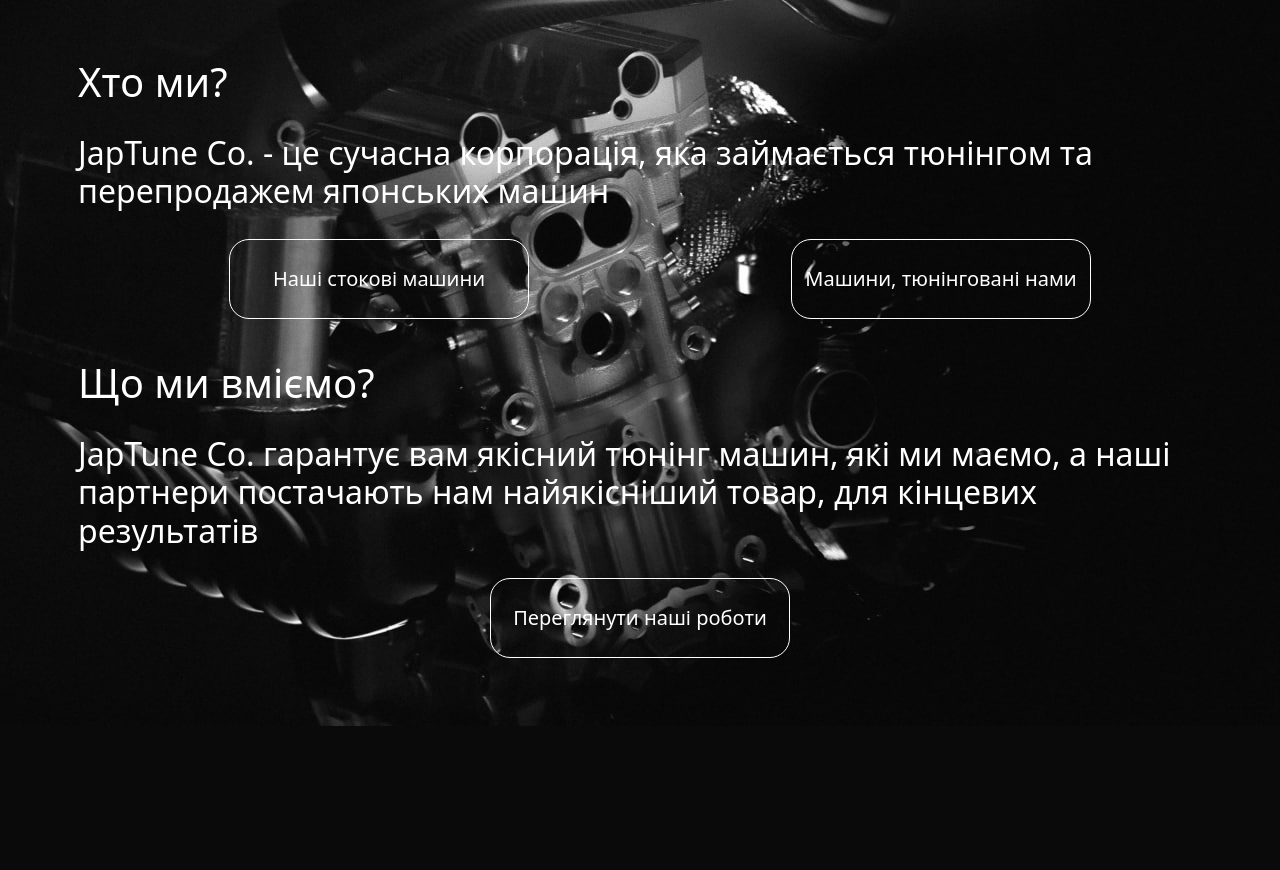
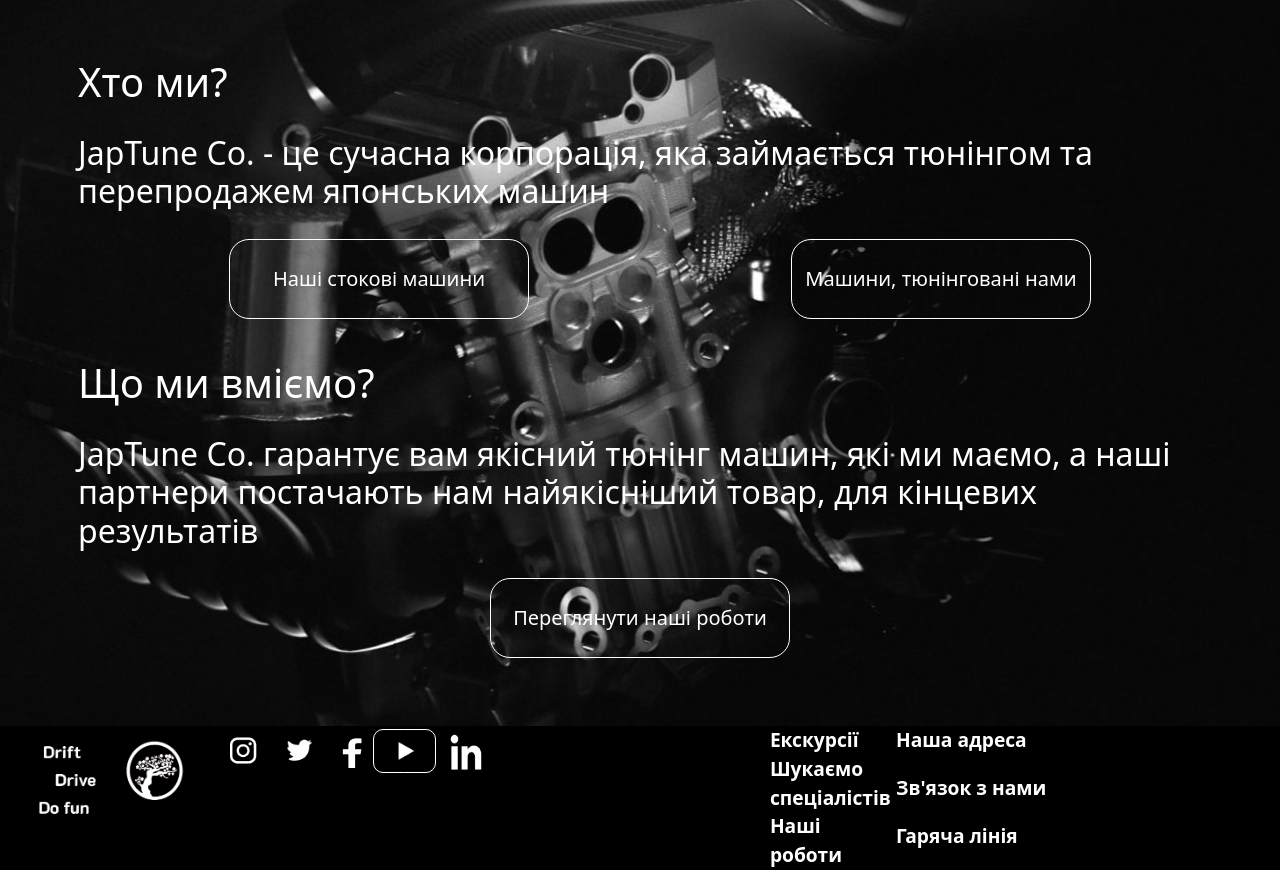
Before and after one commit to ZenPickk/JapTune-master, a Django app: page / in a window 1280 px wide. Shown: the part 80-950 px from the top of the page. Before the commit the page ends 806 px from the top, so only its background shows below. Run offline with Django 4.2, Linux system fonts and the light colour scheme; some libraries are stand-ins or nearby versions.

Commit message:
edited ver. 27.05.24

```diff
--- a/japtune/japtuneapp/static/japtuneapp/css/style.css
+++ b/japtune/japtuneapp/static/japtuneapp/css/style.css
@@ -30,14 +30,14 @@
     color: white;
     font-size: 40px;
     text-decoration: none;
-
+    /* display: flex;
+    justify-content: space-between;
+    align-items: center; */
 }
 .burger_menu_links a{
     color: white;
     text-decoration: none;
-
 }
-
 
 .burger_menu_links.showLinks{
     /* display: none; */
@@ -77,8 +77,6 @@
     justify-content: space-between;
     margin-top: 30px;
 }
-
-
 
 .text_in_main_page{
     color: white;
@@ -136,3 +134,61 @@
 #header_left_side{
     width: 90%;
 }
+
+footer{
+    background-color: black;
+    display: flex;
+    justify-content: space-between;
+}
+#footer_1{
+    display: grid;
+    width: 35%
+}
+
+#footer_2{
+    display: grid;
+    width: 30%;
+}
+
+.logofooter{
+    height:50px;
+    width: 50px;
+}
+
+/* .logofooterclass{
+    /* width:20%; */
+
+.logoandtext{
+    height: 50%;
+    width: 15%;
+}
+
+#yt {
+    height: 30%;
+    width: 12%;
+    border: 0.1em solid white;
+    border-radius: 10px;
+}
+
+#fb {
+    height: 35px;
+    width: 42px;
+
+}
+
+footer div a {
+    text-decoration: none;
+    color: white;
+    font-size: larger;
+    font-weight: 600;
+
+}
+
+footer div a:hover {
+    color: rgb(2, 102, 220);
+    transition: all 0.3s ease;
+}
+
+footer #footer_1 {
+    width: 100px;
+}
--- a/japtune/japtuneapp/templates/japtuneapp/index.html
+++ b/japtune/japtuneapp/templates/japtuneapp/index.html
@@ -103,9 +103,25 @@
 
         </div>
     </main>
-
     <footer>
-
+        <img src="{% static 'japtuneapp/img/logofooter.png' %}" alt="logoandtext" class="logoandtext">
+        <div class = "logofooterclass">
+            <img src="{% static 'japtuneapp/img/instafooter.png' %}" alt="Instagram" id='ig' class="logofooter">
+            <img src="{% static 'japtuneapp/img/twitterfooter.png' %}" alt="Twitter" id='tw' class="logofooter">
+            <img src="{% static 'japtuneapp/img/facebookfooter.png' %}" alt="Facebook" id='fb' class="logofooter">
+            <img src="{% static 'japtuneapp/img/youtubefooter.png' %}" alt="Youtube" id='yt' class="logofooter">
+            <img src="{% static 'japtuneapp/img/linkedinfooter.png' %}" alt="LinkedIn" id='li' class="logofooter">
+        </div>
+        <div id = "footer_1">
+            <a href="">Екскурсії</a>
+            <a href="">Шукаємо спеціалістів</a>
+            <a href="">Наші роботи</a>
+        </div>
+        <div id = "footer_2">
+            <a href="">Наша адреса</a>
+            <a href="">Зв'язок з нами</a>
+            <a href="">Гаряча лінія</a>
+        </div>
     </footer>
 </body>
 </html>
```
Also changed, not shown: japtune/japtuneapp/static/japtuneapp/img/facebookfooter.png (added), japtune/japtuneapp/static/japtuneapp/img/instafooter.png (added), japtune/japtuneapp/static/japtuneapp/img/linkedinfooter.png (added), japtune/japtuneapp/static/japtuneapp/img/logofooter.png (added), japtune/japtuneapp/static/japtuneapp/img/twitterfooter.png (added), japtune/japtuneapp/static/japtuneapp/img/youtubefooter.png (added).
